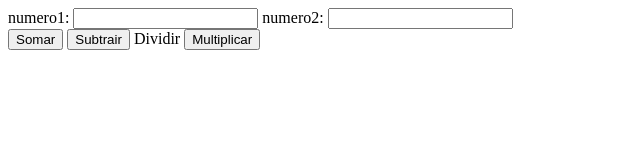
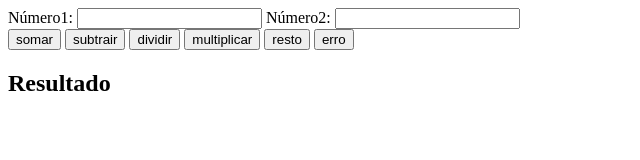
Before and after one commit to Arilma99/Webfront, a plain HTML site: page calc.html in a window 1280 px wide. Shown: the whole page, without its empty margins (0-640 px from the left). Drawn offline with Linux system fonts and the light colour scheme.

Commit message:
if else , trycach

```diff
--- a/calc.css
+++ b/calc.css
@@ -0,0 +1,13 @@
+span {
+
+    background-color: blueviolet;
+
+    padding: 4px;
+
+    margin-right: 8px;
+
+    border-radius: 6px;
+
+    color: white;
+
+}
--- a/calc.html
+++ b/calc.html
@@ -1,19 +1,51 @@
 <!DOCTYPE html>
+
 <html lang="en">
+
 <head>
+
     <meta charset="UTF-8">
+
     <meta name="viewport" content="width=device-width, initial-scale=1.0">
+
+    <link rel="stylesheet" href="calc.css">
+
+
+
     <title>Document</title>
+
 </head>
+
 <body>
-    numero1: <input type="number">
-    numero2: <input type="number">
-    <div class="conteiner">
-        <button>Somar</button>
-        <button>Subtrair</button>
-        <butto>Dividir </butto>
-        <button>Multiplicar</button>
+
+
+
+    Número1: <input id="number1" type="number">
+
+    Número2: <input id="number2" type="number">
+
+    <div class="container">
+
+        <button onclick="calculo('+')">somar</button>
+
+        <button onclick="calculo('-')">subtrair</button>
+
+        <button onclick="calculo('/')">dividir</button>
+
+        <button onclick="calculo('*')">multiplicar</button>
+
+        <button onclick="calculo('%')">resto</button>
+
+        <button onclick="calculo('^')">erro</button>
 
     </div>
+
+    <h2 id="resultado">Resultado</h2>
+
+
+
+    <script src="calc.js"></script>
+
 </body>
+
 </html>
--- /dev/null
+++ b/calc.js
@@ -0,0 +1,93 @@
+const numberOne = document.getElementById("number1")
+
+const numberTwo = document.getElementById("number2")
+
+const resultado = document.getElementById("resultado")
+
+
+
+function calculo(operacao) {
+
+    try {
+     const finalResult = eval("Number(numberOne.value)" + operacao + "Number(numberTwo.value)")/* verificar se é um js */
+
+     resultado.textContent = finalResult
+
+     if (finalResult < 0 ){
+        resultado.style.color="red"
+
+    }else if (finalResult > 50) {
+            resultado.style.color="blue"
+
+
+    }else if (finalResult < 100) {
+            resultado.style.color="green"
+
+        }
+
+        else(isNaN(finalResult) || !isFinite(finalResult)); {
+        alert("algo deu errado")
+        return
+
+    }
+    /* menor q 0 ==> cor vermeçha
+    maior que 50 ==> azul
+    maior que 100 ==> cor verde
+     resultado.style.color="blue"*/
+
+    } catch (error) {
+        alert(error)
+    }
+        /* quando não é uma operação valida  */
+}
+
+
+
+
+/*        if (operacao === "somar") {
+
+
+
+       resultado.textContent = Number(numberOne.value) + Number(numberTwo.value)
+
+
+
+   } else if (operacao === "subtrair") {
+
+
+
+       resultado.textContent = Number(numberOne.value) - Number(numberTwo.value)
+
+
+
+
+
+   } else if (operacao === "multiplicar") {
+
+
+
+       resultado.textContent = Number(numberOne.value) * Number(numberTwo.value)
+
+
+
+
+
+   } else if (operacao === "dividir") {
+
+
+
+       resultado.textContent = Number(numberOne.value) / Number(numberTwo.value)
+
+
+
+   } else {
+       alert("Não tem")
+
+
+
+   }
+
+
+
+
+*/
```
